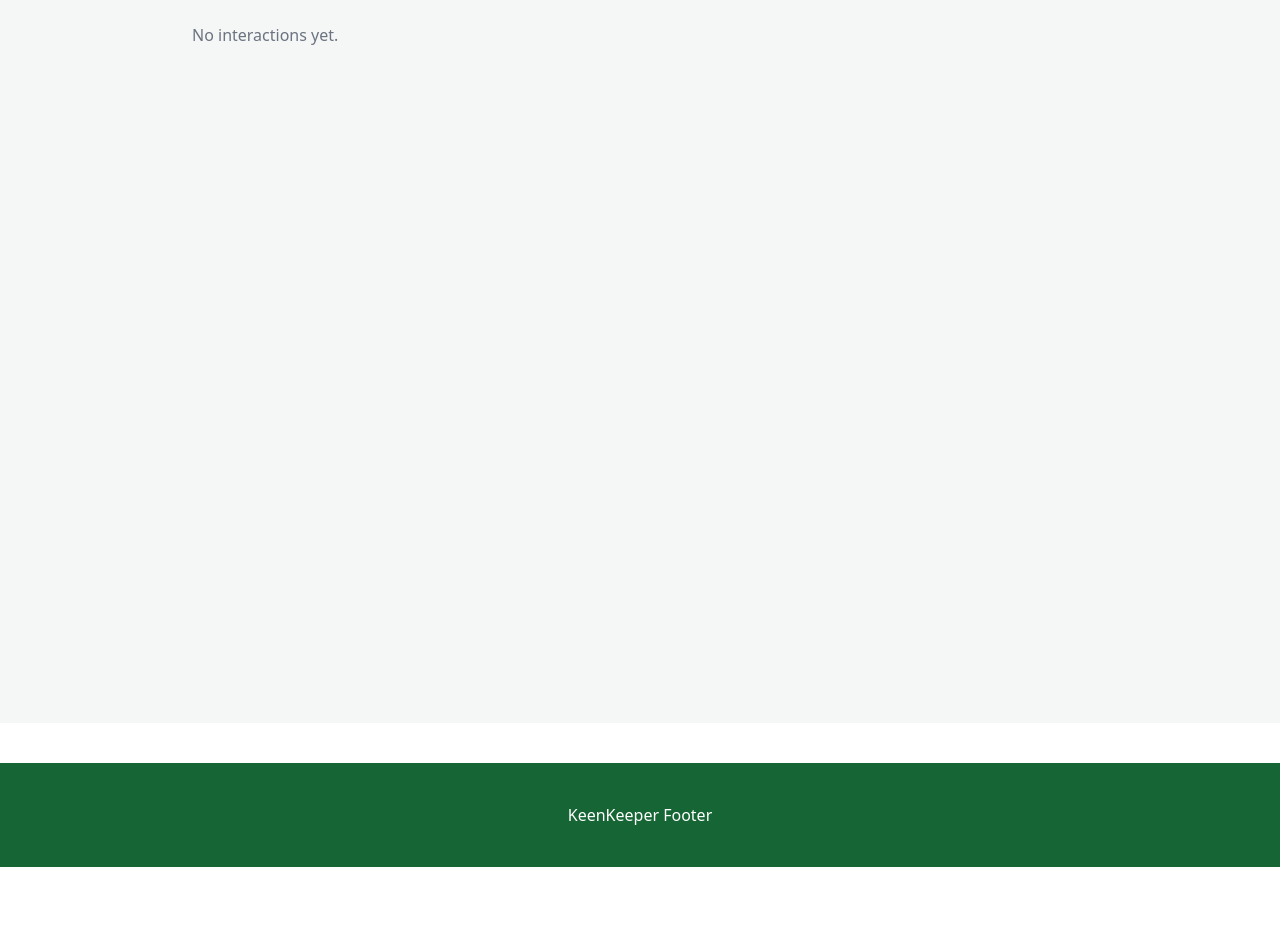
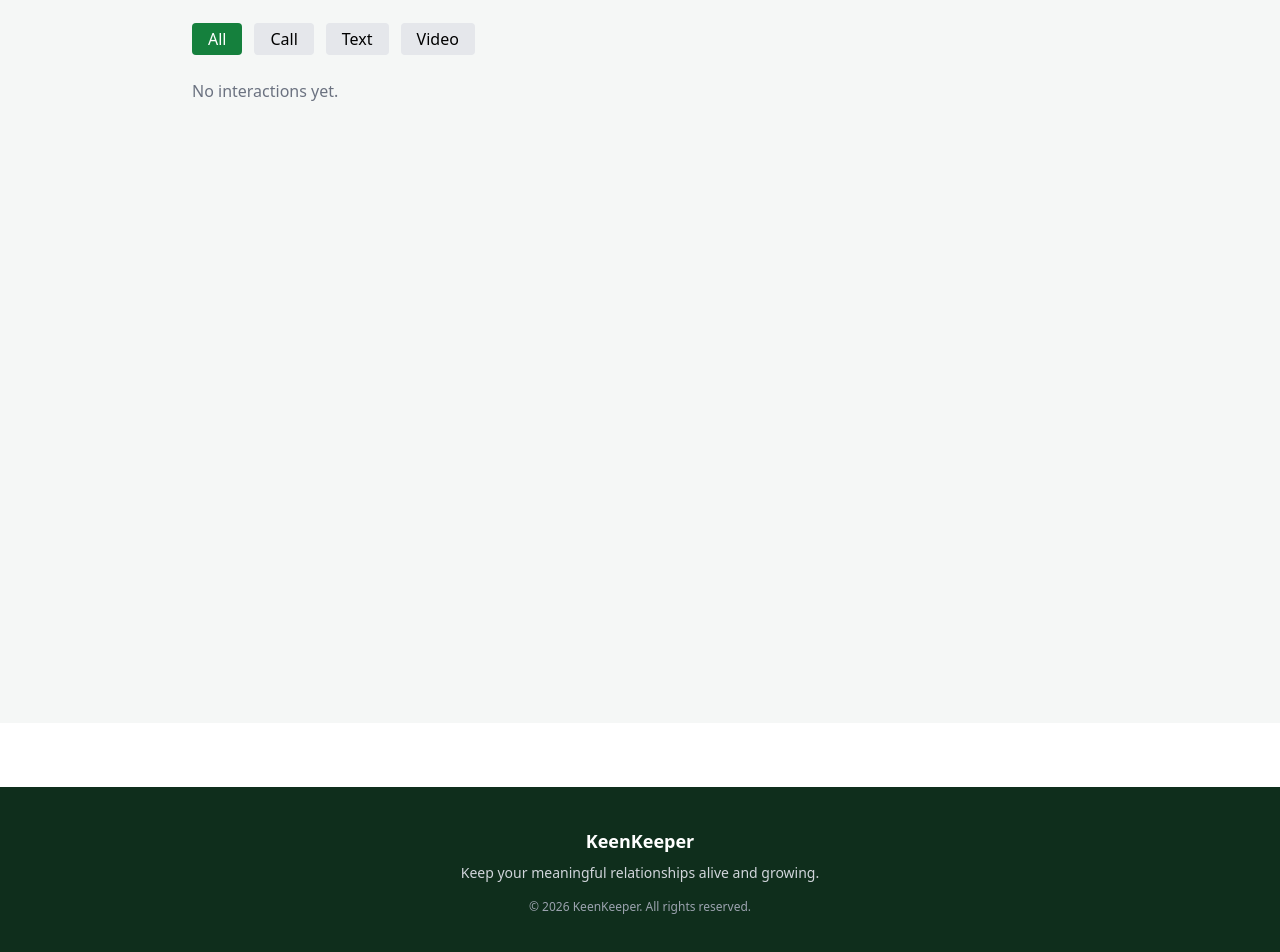
Before and after one commit to musfik070-gif/Assignment-7, a React (Vite) app: page /timeline in a window 1280 px wide. Shown: the part 150-1102 px from the top of the page. Before the commit the page ends 1017 px from the top, so only its background shows below. Built offline with nearby package versions, Linux system fonts and the light colour scheme.

Commit message:
added loding spin to home page and sorting logic by text vedio audio

```diff
--- a/src/components/Footer.jsx
+++ b/src/components/Footer.jsx
@@ -1,8 +1,18 @@
 function Footer() {
   return (
-    <div className="bg-green-800 text-white text-center p-10 mt-10">
-      KeenKeeper Footer
-    </div>
+    <footer className="bg-[#0f2e1c] text-white mt-16">
+      <div className="max-w-6xl mx-auto px-6 py-10 text-center">
+        <h2 className="text-lg font-semibold mb-2">KeenKeeper</h2>
+
+        <p className="text-sm text-gray-300">
+          Keep your meaningful relationships alive and growing.
+        </p>
+
+        <p className="text-xs text-gray-400 mt-4">
+          © {new Date().getFullYear()} KeenKeeper. All rights reserved.
+        </p>
+      </div>
+    </footer>
   );
 }
 
--- a/src/pages/Home.jsx
+++ b/src/pages/Home.jsx
@@ -1,7 +1,27 @@
 import friends from "../data/friends.json";
 import FriendCard from "../components/FriendCard";
 
+import { useEffect, useState } from "react";
+
 function Home() {
+  const [loading, setLoading] = useState(true);
+
+  useEffect(() => {
+    const timer = setTimeout(() => {
+      setLoading(false);
+    }, 1000);
+
+    return () => clearTimeout(timer);
+  }, []);
+
+  if (loading) {
+    return (
+      <div className="min-h-screen flex items-center justify-center">
+        <p className="text-gray-500 text-lg">Loading friends...</p>
+      </div>
+    );
+  }
+
   return (
     <div className="bg-[#f5f7f6] min-h-screen py-16">
       {/* Main Container */}
--- a/src/pages/Timeline.jsx
+++ b/src/pages/Timeline.jsx
@@ -1,18 +1,39 @@
+import { useState } from "react";
 import { useTimeline } from "../context/TimelineContext";
 
 function Timeline() {
   const { timeline } = useTimeline();
+  const [filter, setFilter] = useState("All");
+
+  const filteredTimeline =
+    filter === "All"
+      ? timeline
+      : timeline.filter((item) => item.type === filter);
 
   return (
     <div className="bg-[#f5f7f6] min-h-screen py-10 px-4 sm:px-6 lg:px-8">
       <div className="max-w-4xl mx-auto">
         <h1 className="text-3xl font-bold mb-6">Timeline</h1>
 
-        {timeline.length === 0 ? (
+        <div className="flex gap-3 mb-6">
+          {["All", "Call", "Text", "Video"].map((type) => (
+            <button
+              key={type}
+              onClick={() => setFilter(type)}
+              className={`px-4 py-1 rounded ${
+                filter === type ? "bg-green-700 text-white" : "bg-gray-200"
+              }`}
+            >
+              {type}
+            </button>
+          ))}
+        </div>
+
+        {filteredTimeline.length === 0 ? (
           <p className="text-gray-500">No interactions yet.</p>
         ) : (
           <div className="space-y-4">
-            {timeline.map((item) => (
+            {filteredTimeline.map((item) => (
               <div
                 key={item.id}
                 className="bg-white p-4 rounded-lg shadow flex justify-between items-center"
```
